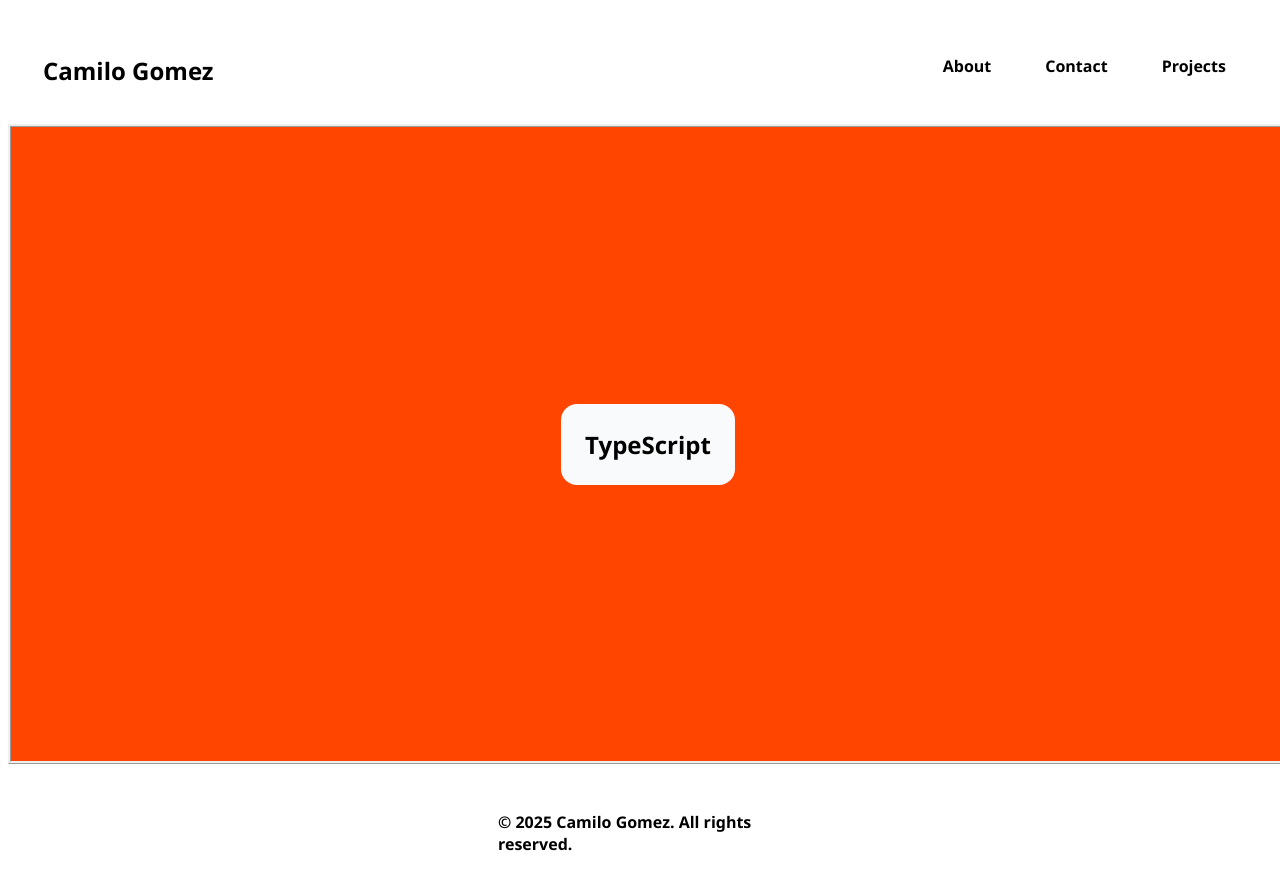
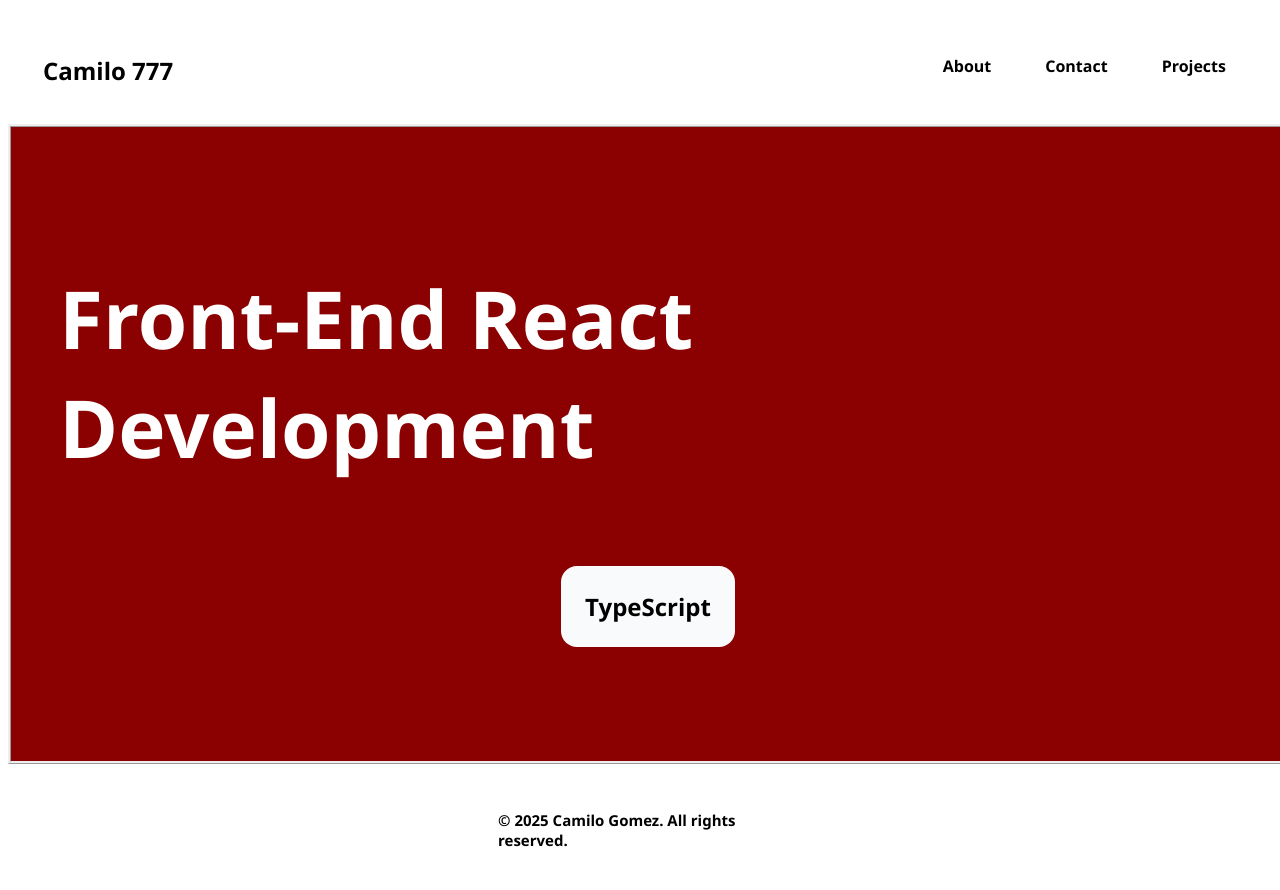
Before and after one commit to fullstacknyc/portfolio, a Next.js app: page / in a window 1280 px wide. Shown: the top 890 px of the page. Built offline with nearby package versions, Linux system fonts and the light colour scheme.

Commit message:
design update

```diff
--- a/src/app/components/Header.tsx
+++ b/src/app/components/Header.tsx
@@ -2,9 +2,10 @@ import React from "react";
 
 function Header() {
   return (<>
+
     <header className="logoAndNav">
   <div className="navLogo">
-    <p>Camilo Gomez</p>
+    <p>Camilo 777</p>
   </div>
   <nav>
     <ul>
--- a/src/app/globals.css
+++ b/src/app/globals.css
@@ -89,6 +89,7 @@ footer {
   text-align: center;
   font-weight: 700;
   font-size: 1.5rem;
+  width: fit-content;
 }
 .bodyContent {
   display: flex;
@@ -98,11 +99,23 @@ footer {
   padding: 1rem;
   box-sizing: border-box;
   width: 100%;
-  background-color: orangered;
+  background-color: darkred;
   border-style:ridge;
+}
+.bodyContent div {
+  display: flex;
+  flex-direction: column;
+  align-items: center;
+}
+.bodyContent h1 {
+  color: white;
+  font-size: 5rem;
 }
 .footerContent {
   display: flex;
   align-items: center;
   justify-content: center;
 }
+.footerContent p {
+  font-size: 15px;
+}
--- a/src/app/page.tsx
+++ b/src/app/page.tsx
@@ -23,6 +23,7 @@ export default function Home() {
   return (
     <main>
       <div className="intro">
+        <h1>Front-End React Development</h1>
       <SkillRotator skills={skillset} interval={3000} />
       </div>
     </main>
```
